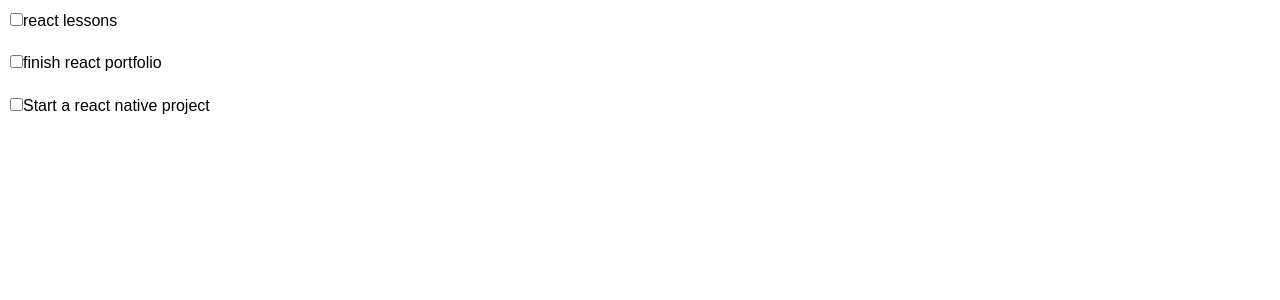
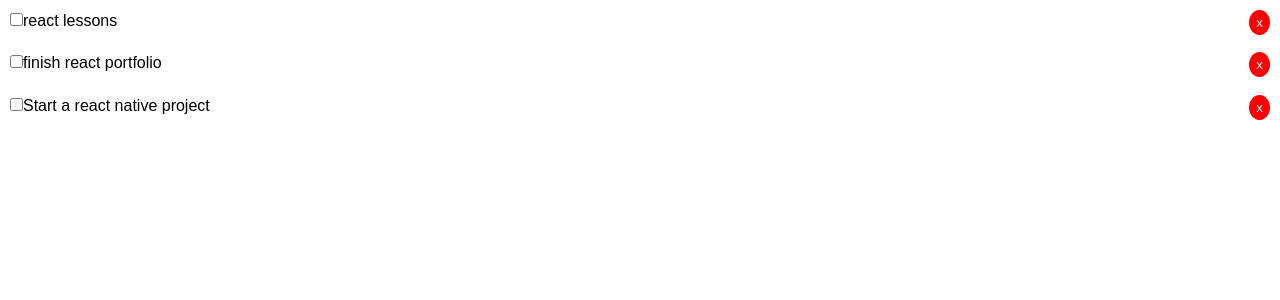
Before and after one commit to leeroyp/react-todo-list, a React (Create React App) app: page / in a window 1280 px wide. Shown: the top 300 px of the page. Built offline with nearby package versions, Linux system fonts and the light colour scheme.

Commit message:
added delete button to delete each item based on id

```diff
--- a/src/App.js
+++ b/src/App.js
@@ -23,7 +23,7 @@
       }
     ]
   }
-
+//Toggle Complete
   markComplete = (id)=>{
     this.setState({todos: this.state.todos.map(todo => {
       if (todo.id === id){
@@ -34,10 +34,15 @@
     console.log("From app.js")
 }
 
+delTodo = (id) =>{
+ this.setState({todos:[...this.state.todos.filter(todo=>todo.id!==id)]})
+}
+
 render(){
   return (
     <div className="App">
-      <Todos todos={this.state.todos} markComplete={this.markComplete} />
+      <Todos todos={this.state.todos} markComplete={this.markComplete}
+      delTodo={this.delTodo} />
     </div>
   );
 }
--- a/src/components/TodoItem.js
+++ b/src/components/TodoItem.js
@@ -24,6 +24,7 @@
                   <input type="checkbox" onChange={this.props.markComplete.bind
                 (this, id)}/>{''}
                   {tittle}
+                  < button onClick={this.props.delTodo.bind(this, id)} style={btnStyle}>x</button>
                   </p>
             </div>
         )
@@ -31,9 +32,18 @@
 }
         //PropTypes
   TodoItem.propTypes = {
-    todos: PropTypes.object.isRequired
+    todo: PropTypes.object.isRequired
 }
 
+const btnStyle = {
+    background: '#ff0000',
+    color:'#fff',
+    border: 'none',
+    padding: '5px 7px',
+    borderRadius: '50%',
+    cursor: 'pointer',
+    float: 'right'
 
+}
 
 export default TodoItem
--- a/src/components/Todos.js
+++ b/src/components/Todos.js
@@ -9,13 +9,13 @@
     render() {
         return this.props.todos.map((todo) => (
             <TodoItem  key= {todo.id} todo={todo} markComplete=
-            {this.props.markComplete} />
+            {this.props.markComplete} delTodo={this.props.delTodo} />
         ));
     }
 }
     //PropTypes
   Todos.propTypes = {
-      todos: PropTypes.array.isRequired
+      todo: PropTypes.array.isRequired
   }
 
 
```
Also changed, not shown: src/components/layout/Header.js (added, +9 -0 lines).
